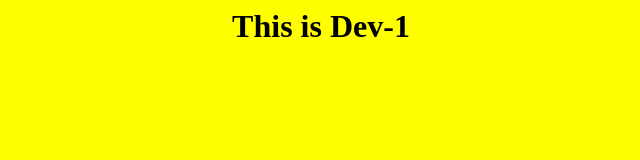
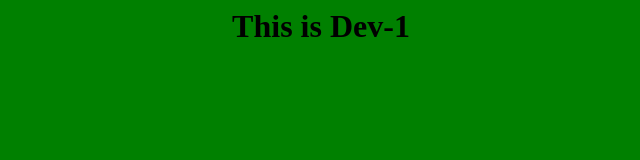
Before and after one commit to kmdcloudtech/apache, a plain HTML site: page index.html in a window 1280 px wide. Shown: the whole page, without its empty margins (319-959 px from the left). Drawn offline with Linux system fonts and the light colour scheme.

Commit message:
Update index.html

```diff
--- a/index.html
+++ b/index.html
@@ -1,5 +1,5 @@
 <html>
-<body bgcolor="Yellow">
+<body bgcolor="green">
 <body>
   <center>
 <h1>This is Dev-1 </h1>
```
